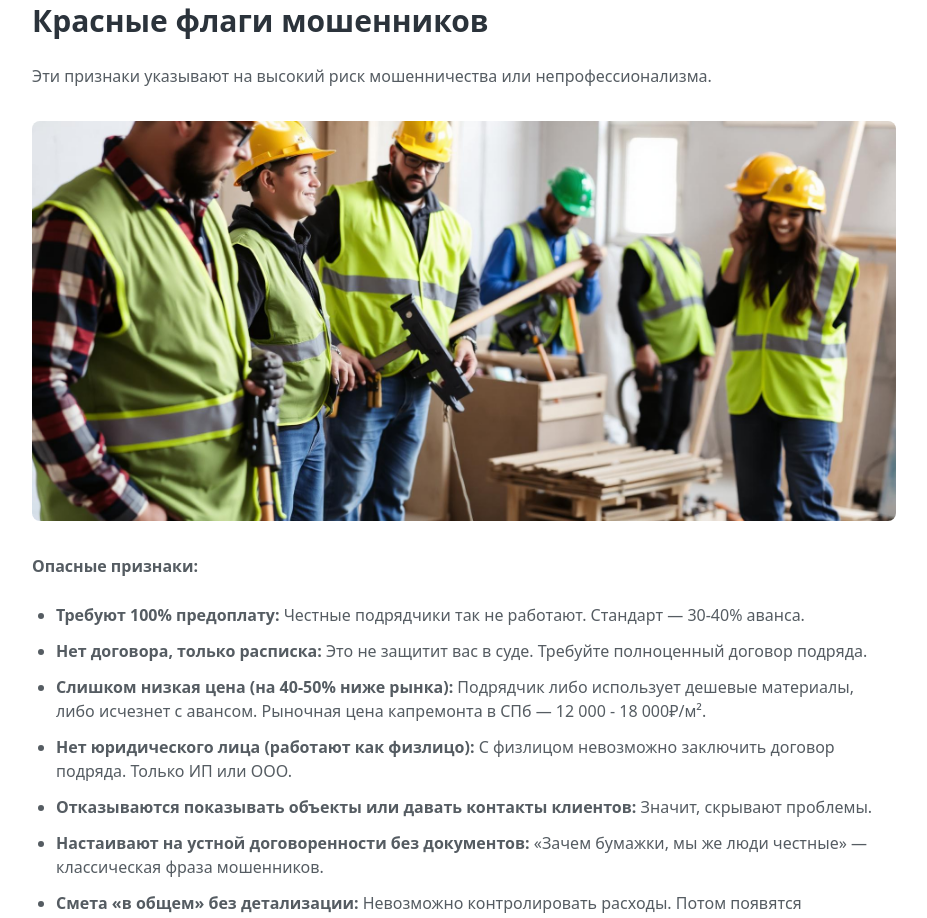
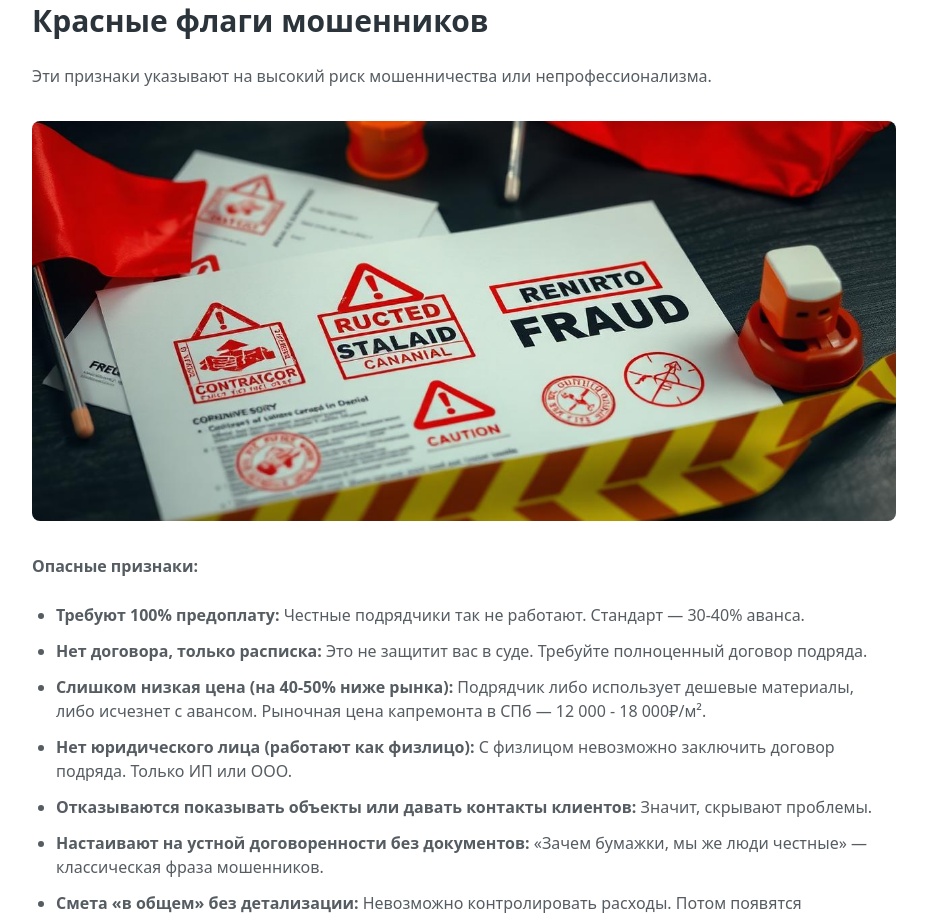
Before and after one commit to hp7887/pixel-renovate-pro, a React (Vite) app: page /blog/kak-vybrat-podryadchika in a window 1280 px wide. Shown: the part 3960-4878 px from the top of the page, without its empty margins (176-1103 px from the left). Built offline with nearby package versions, Linux system fonts and the light colour scheme; the HTML template or start-up script is replaced by a standard one.

Commit message:
Update Choosing Contractor article

```diff
--- a/src/pages/Blog/ChoosingContractor.tsx
+++ b/src/pages/Blog/ChoosingContractor.tsx
@@ -7,7 +7,7 @@ import { Link } from "react-router-dom";
 import LazyImage from "@/components/LazyImage";
 import blogContractorMeeting from "@/assets/blog-contractor-meeting.jpg";
 import blogContractorContract from "@/assets/blog-contractor-contract.jpg";
-import blogContractorTeam from "@/assets/blog-contractor-team.jpg";
+import blogContractorRedFlags from "@/assets/blog-contractor-red-flags.jpg";
 
 const ChoosingContractor = () => {
   return (
@@ -145,7 +145,7 @@ const ChoosingContractor = () => {
               Эти признаки указывают на высокий риск мошенничества или непрофессионализма.
             </p>
 
-            <LazyImage src={blogContractorTeam} alt="Профессиональная бригада за работой — качественный ремонт" className="w-full h-[400px] object-cover rounded-lg my-8" />
+            <LazyImage src={blogContractorRedFlags} alt="Красные флаги мошенников — как распознать недобросовестного подрядчика" className="w-full h-[400px] object-cover rounded-lg my-8" />
 
             <p className="text-foreground/80 leading-relaxed mb-6"><strong>Опасные признаки:</strong></p>
             <ul className="space-y-3 text-foreground/80 mb-6 list-disc pl-6">
```
Also changed, not shown: src/assets/blog-contractor-red-flags.jpg (added).
